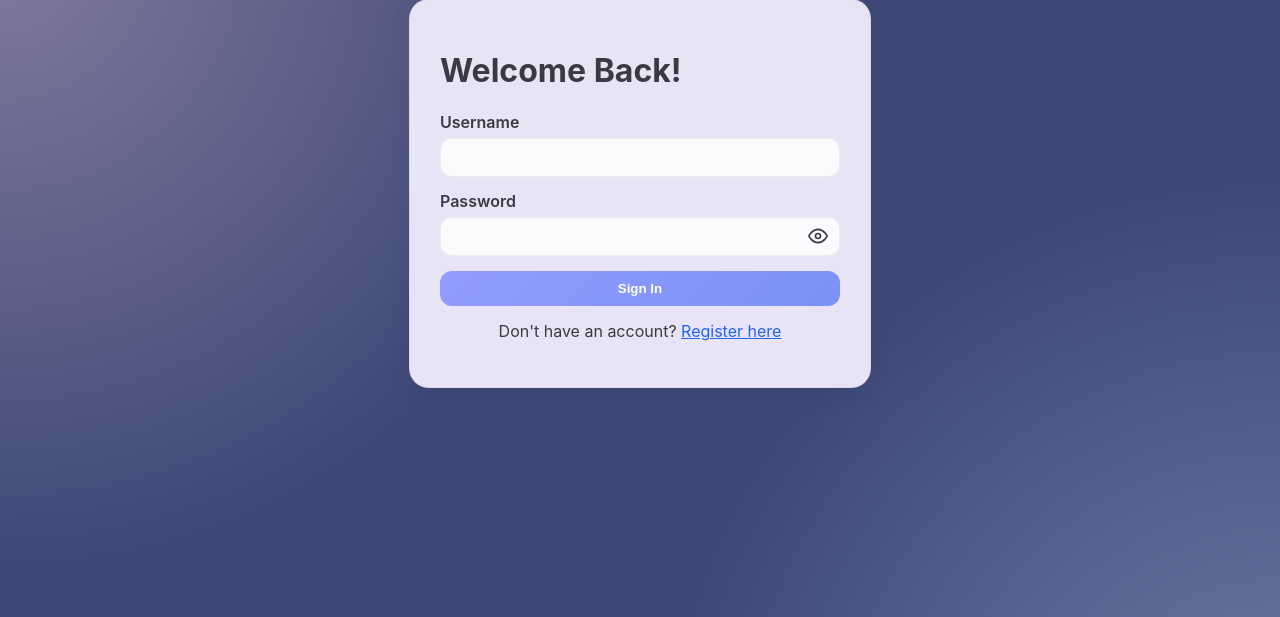
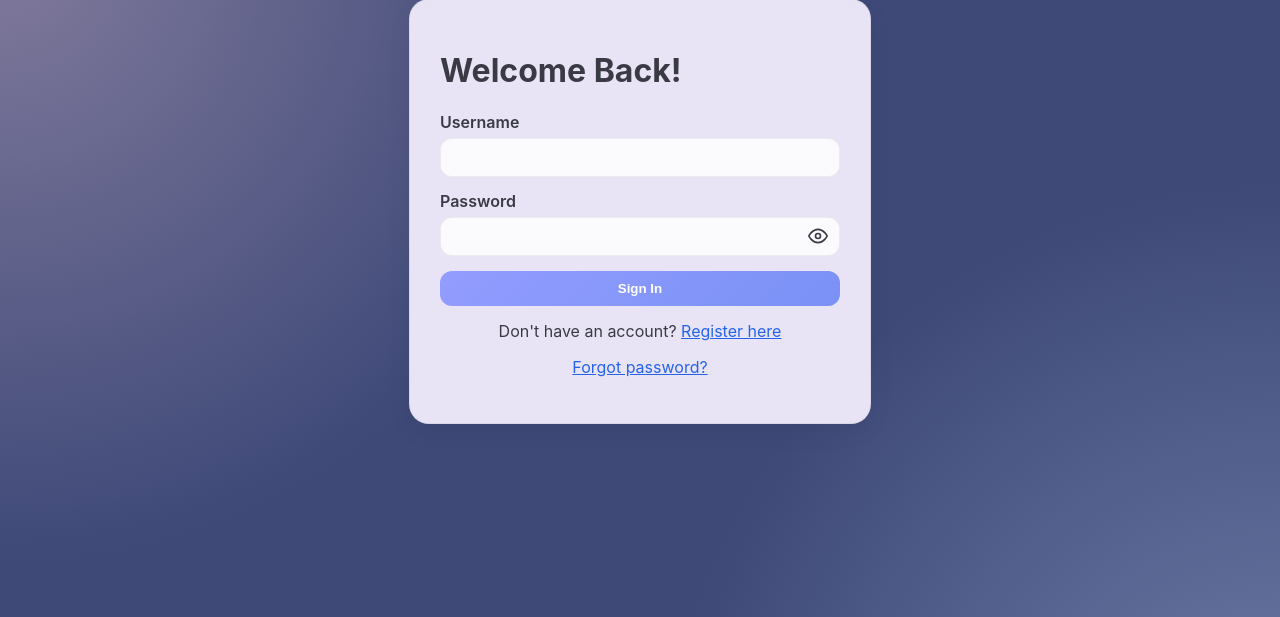
Before and after one commit to khngxuanming-boop/CSP-2620---GROUP-3, a Flask app: page /login in a window 1280 px wide. Shown: the part 51-668 px from the top of the page. Run offline with Flask 3, Linux system fonts and the light colour scheme; parts of the project's set-up code (start-up, migrations or seed data) failed here and were passed over.

Commit message:
added link to login

```diff
--- a/templates/login.html
+++ b/templates/login.html
@@ -56,7 +56,9 @@
             Don't have an account? <a href="/register" style="color: #2563eb;">Register here</a>
 
         </p>
-
+        <p style="text-align: center; margin-top: 5px;">
+            <a href="/forgot_password" style="color: #2563eb;">Forgot password?</a>
+        </p>
     </div>
     <script>
         function togglePassword(inputId, icon) {
```
